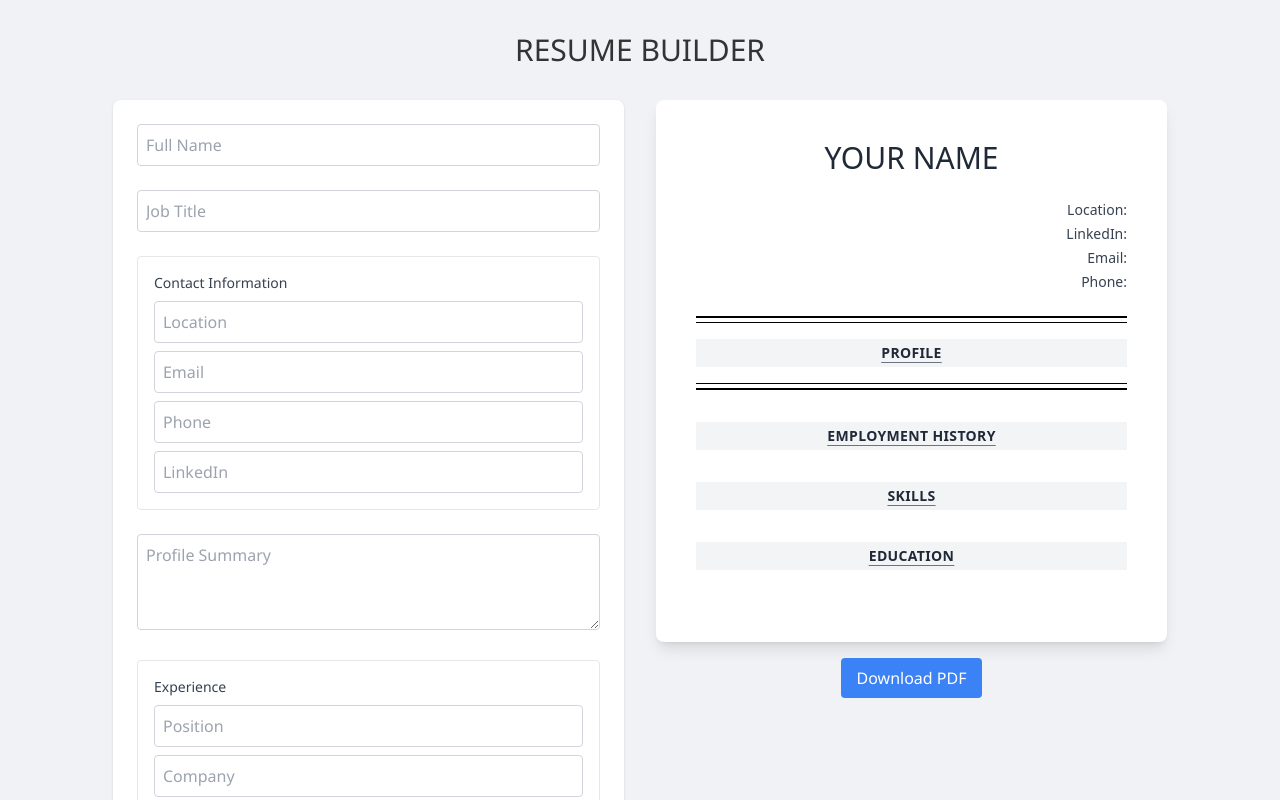
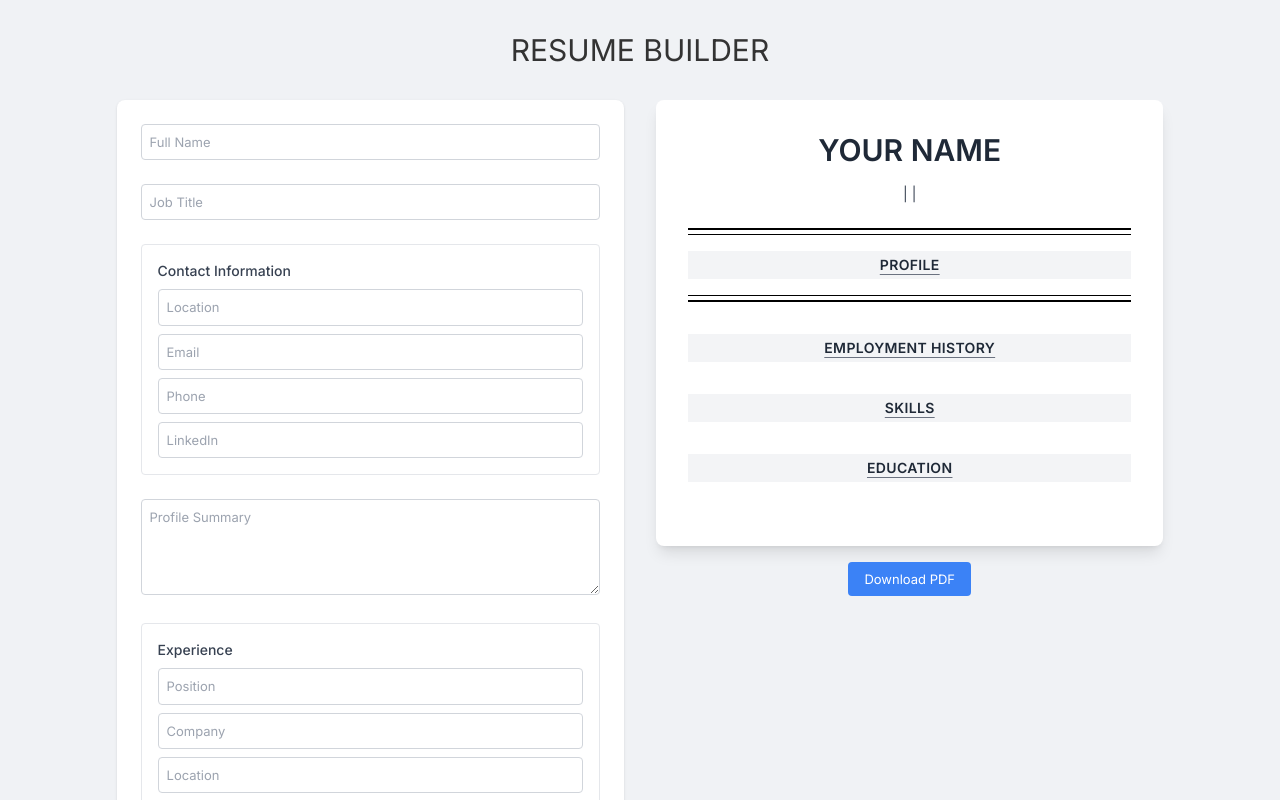
Before and after one commit to 01egP/personal-cv-tool, a React (Vite) app in the folder frontend/: page / in a window 1280 px wide. Shown: the top 800 px of the page. Built offline with nearby package versions, Linux system fonts and the light colour scheme.

Commit message:
Current state for fonts

```diff
--- a/frontend/index.html
+++ b/frontend/index.html
@@ -3,6 +3,10 @@
   <head>
     <meta charset="UTF-8" />
     <link rel="icon" href="/favicon.ico" />
+    <link
+      href="https://fonts.googleapis.com/css2?family=Inter:wght@400;500;600&display=swap"
+      rel="stylesheet"
+    />
     <meta name="viewport" content="width=device-width, initial-scale=1.0" />
     <title>Resume Builder</title>
   </head>
--- a/frontend/src/components/ResumePreview.tsx
+++ b/frontend/src/components/ResumePreview.tsx
@@ -32,30 +32,26 @@ const ResumePreview = forwardRef<HTMLDivElement, ResumePreviewProps>(
   ({ data }, ref) => (
     <div
       ref={ref}
-      className="bg-white w-full max-w-3xl p-10 shadow-lg rounded-lg text-gray-800 font-sans"
+      className="bg-white w-full max-w-[700px] p-8 shadow-lg rounded-lg text-gray-800 font-professional"
     >
-      <div className="text-center mb-6">
-        <h1 className="text-3xl uppercase">{data.name || 'Your Name'}</h1>
+      <div className="text-center mb-4">
+        <h1 className="text-3xl font-bold uppercase">
+          {data.name || 'Your Name'}
+        </h1>
         {data.title && <p className="text-base text-gray-700">{data.title}</p>}
       </div>
 
-      <div className="text-right mb-6 space-y-1 text-sm text-gray-700">
-        <div>
-          <span className="font-medium">Location:</span> {data.location}
-        </div>
-        <div>
-          <span className="font-medium">LinkedIn:</span> {data.linkedin}
-        </div>
-        <div>
-          <span className="font-medium">Email:</span> {data.email}
-        </div>
-        <div>
-          <span className="font-medium">Phone:</span> {data.phone}
-        </div>
+      <div className="text-sm text-gray-700 text-center mb-6">
+        <div>{data.location}</div>
+        <span> {data.email} |</span>
+        <span> {data.phone} |</span>
+        <span> {data.linkedin}</span>
       </div>
 
       <ProfileSection title="Profile">
-        <p className="leading-relaxed text-sm">{data.about}</p>
+        <p className="text-[13px] leading-snug text-gray-800 font-light text-left">
+          {data.about}
+        </p>
       </ProfileSection>
 
       <ResumeSection title="Employment History">
@@ -65,14 +61,14 @@ const ResumePreview = forwardRef<HTMLDivElement, ResumePreviewProps>(
               <h3 className="font-semibold text-sm">
                 {job.position}, {job.company}
               </h3>
-              <div className="text-sm text-gray-500 text-right">
+              <div className="text-xs text-gray-500 text-right">
                 <div>
                   {job.startDate} — {job.endDate}
                 </div>
                 <div>{job.location}</div>
               </div>
             </div>
-            <ul className="list-disc pl-5 mt-2 text-sm leading-relaxed text-justify space-y-1">
+            <ul className="list-disc pl-5 mt-2 text-sm leading-snug text-justify space-y-1">
               {job.bullets.map((b, j) => b && <li key={j}>{b}</li>)}
             </ul>
           </div>
@@ -80,15 +76,25 @@ const ResumePreview = forwardRef<HTMLDivElement, ResumePreviewProps>(
       </ResumeSection>
 
       <ResumeSection title="Skills">
-        <p className="text-sm leading-relaxed whitespace-pre-line">
-          {data.skills}
-        </p>
+        <div className="text-sm leading-snug space-y-1">
+          {data.skills.split('\n').map((line, i) => (
+            <p key={i}>{line}</p>
+          ))}
+        </div>
       </ResumeSection>
 
       <ResumeSection title="Education">
-        <p className="text-sm leading-relaxed whitespace-pre-line">
-          {data.education}
-        </p>
+        <div className="space-y-2 text-sm leading-snug">
+          {data.education.split('\n').map((line, i) => {
+            const [course, details] = line.split(',');
+            return (
+              <div key={i}>
+                <div className="font-medium">{course?.trim()}</div>
+                <div className="text-gray-600 text-xs">{details?.trim()}</div>
+              </div>
+            );
+          })}
+        </div>
       </ResumeSection>
     </div>
   )
--- a/frontend/src/index.css
+++ b/frontend/src/index.css
@@ -4,7 +4,9 @@
 
 body {
   margin: 0;
-  font-family: 'Segoe UI', Tahoma, Geneva, Verdana, sans-serif;
+  font-family: 'Inter', sans-serif;
+  font-size: 13px;
+  line-height: 1.4;
   background-color: #f0f2f5;
   color: #333;
 }
--- a/frontend/tailwind.config.js
+++ b/frontend/tailwind.config.js
@@ -1,8 +1,11 @@
-/** @type {import('tailwindcss').Config} */
 module.exports = {
   content: ['./index.html', './src/**/*.{js,ts,jsx,tsx}'],
   theme: {
-    extend: {},
+    extend: {
+      fontFamily: {
+        professional: ['Inter', 'sans-serif'],
+      },
+    },
   },
   plugins: [],
 };
```
